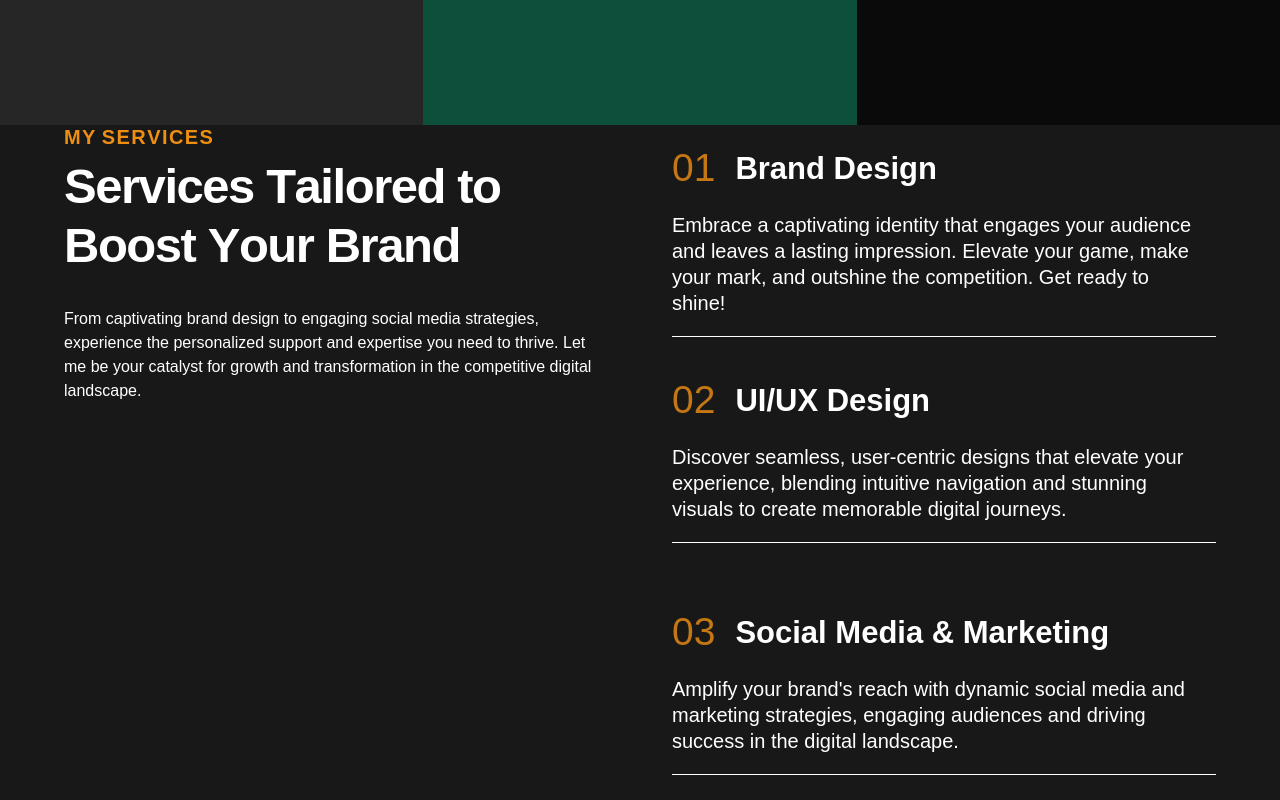
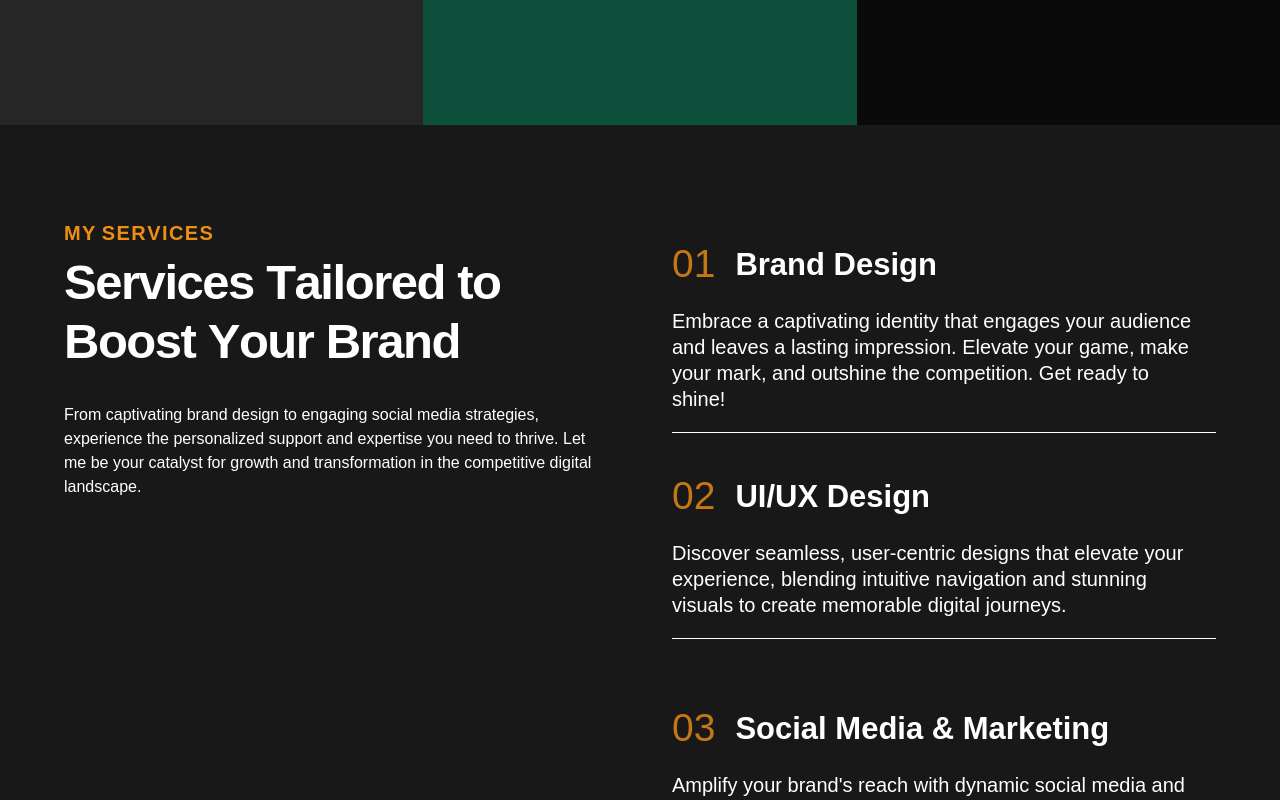
Before and after one commit to ZainAbbas97/learn-next, a Next.js app: page / in a window 1280 px wide. Shown: the part 1560-2360 px from the top of the page. Built offline with nearby package versions, Linux system fonts and the light colour scheme; a web font is replaced by a local one.

Commit message:
Fixed the Section 0 padding thing

```diff
--- a/components/templates/Services.tsx
+++ b/components/templates/Services.tsx
@@ -73,7 +73,7 @@ export default function ProcessPoints({
   const longestPointHeight = Math.max(...pointHeights);
 
   return (
-    <Section className="pt-0 mt-0">
+    <Section >
       <div className={`flex flex-wrap md:flex-nowrap md:gap-16`}>
         <motion.div
           className={`w-full flex flex-col h-full gap-y-8 sticky top-24 lg:top-64 `}
```
